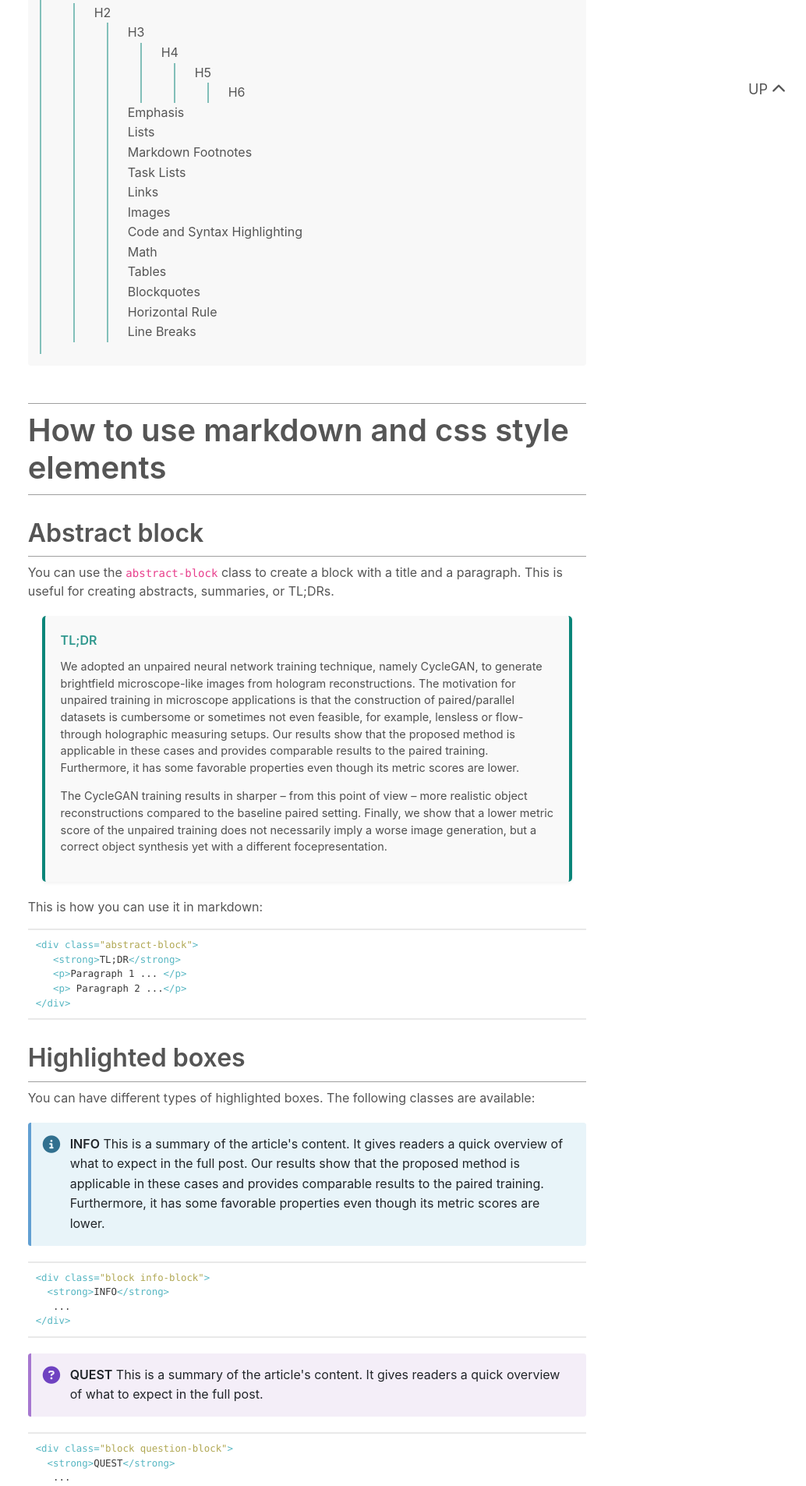
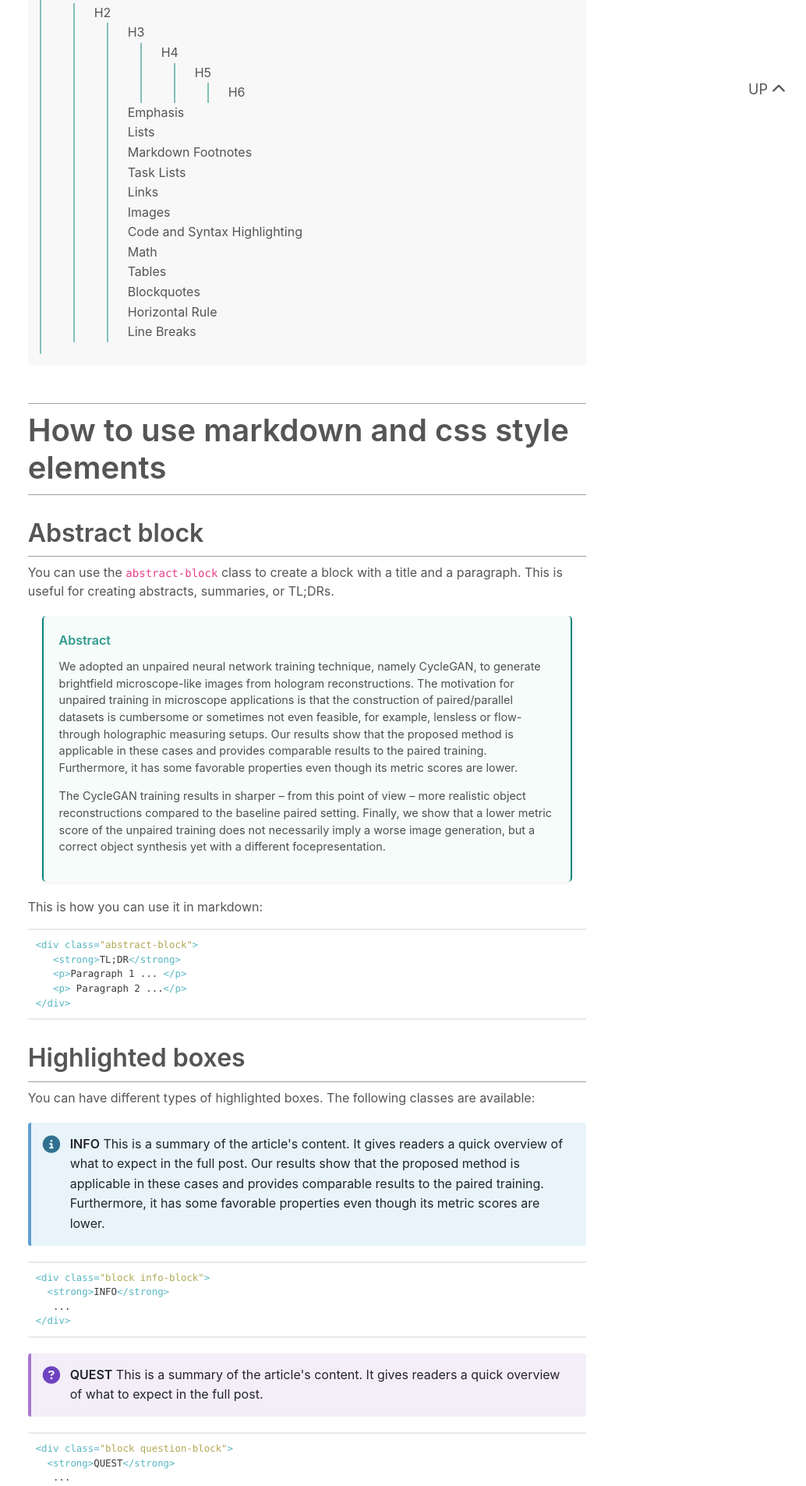
Before and after one commit to terbed/blog, a Jekyll site: the page built from _posts/2020-01-01-Example-page-to-see-how-the-markdown-is-rendered.md, in a window 1280 px wide. Shown: the part 751-2657 px from the top of the page at 78% size, without its empty margins (246-1280 px from the left). Built offline with Jekyll 4.4.1, drawn with Linux system fonts in a browser that asks for light colours; nearby versions of some CDN libraries; comment, search, counter and statistics services are not loaded; the table of contents is made by our own code.

Commit message:
update syntax highlight

```diff
--- a/_posts/2020-01-01-Example-page-to-see-how-the-markdown-is-rendered.md
+++ b/_posts/2020-01-01-Example-page-to-see-how-the-markdown-is-rendered.md
@@ -12,7 +12,7 @@ comments: false
 You can use the `abstract-block` class to create a block with a title and a paragraph. This is useful for creating abstracts, summaries, or TL;DRs.
 
 <div class="abstract-block">
-<strong>TL;DR</strong>
+<strong>Abstract</strong>
 <p>We adopted an unpaired neural network training
 technique, namely CycleGAN, to generate brightfield
 microscope-like images from hologram reconstructions.
--- a/assets/css/highlight.css
+++ b/assets/css/highlight.css
@@ -253,10 +253,10 @@
 
 
 .abstract-block {
-  background-color: #F9F9F9; /* Light grey background for a minimalistic look */
+  background-color: rgba(225, 246, 238, 0.3); /* Light grey background for a minimalistic look */
 
-  border-left: 4px solid transparent;
-  border-right: 4px solid transparent;
+  border-left: 2.5px solid transparent;
+  border-right: 2.5px solid transparent;
   border-color: #098579;
   border-radius: 5px; /* Rounded corners */
   padding: 20px; /* More padding inside the block */
@@ -284,8 +284,8 @@
 }
 
 figure {
-  border-top: 1px solid #c2c2c2;  /* Top border line */
-  border-bottom: 1px solid #c2c2c2;  /* Bottom border line */
+  border-top: 1px solid #dadada;  /* Top border line */
+  border-bottom: 1px solid #dadada;  /* Bottom border line */
   padding: 10px 0;  /* Padding between content and lines */
   margin: 20px 0;  /* Spacing around the figure */
 }
```
